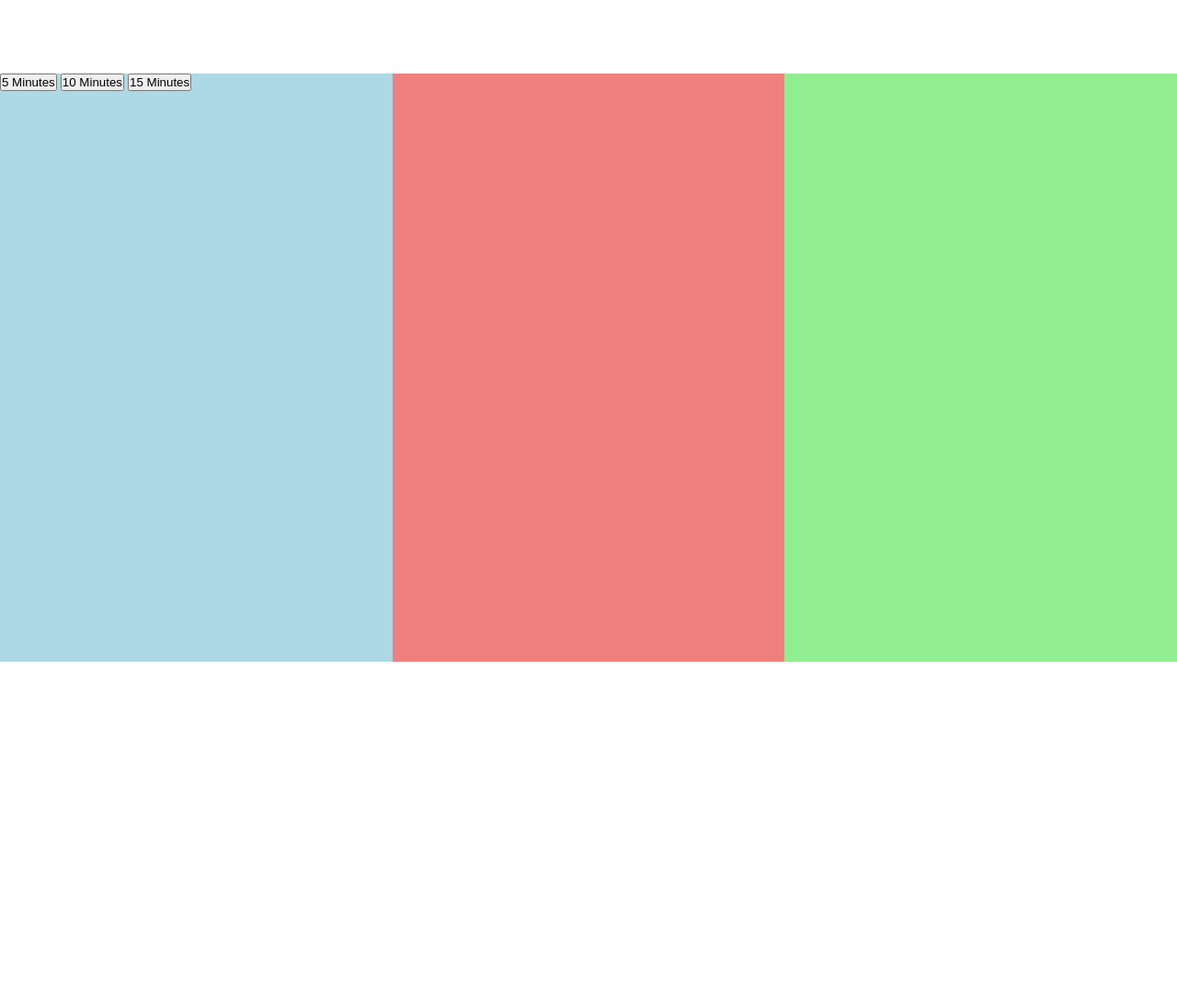
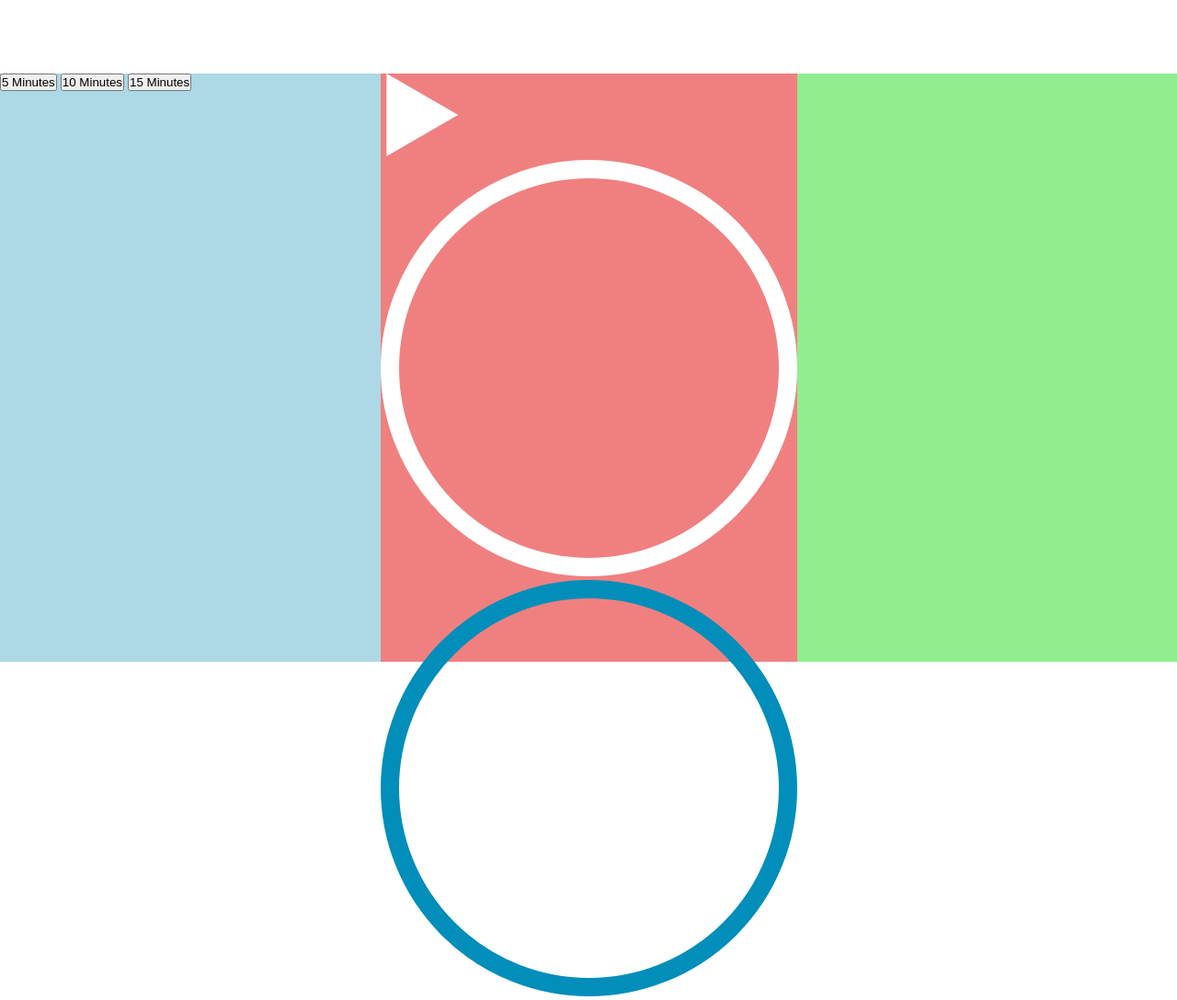
Before and after one commit to Tofthaslund/Meditation, a plain HTML site: page index.html in a window 1280 px wide. Shown: the whole page at 92% size. Before the commit the page ends 800 px from the top, so only its background shows below. Drawn offline with Linux system fonts and the light colour scheme.

Commit message:
added svg elements to the app

```diff
--- a/index.html
+++ b/index.html
@@ -11,11 +11,46 @@
 
     <div class="app">
         <div class="time-select">
-            <button>5 Minutes</button>
-            <button>10 Minutes</button>
-            <button>15 Minutes</button>
+            <button data-time="300">5 Minutes</button>
+            <button data-time="600">10 Minutes</button>
+            <button data-time="900">15 Minutes</button>
         </div>
-        <div class="player"></div>
+
+        <div class="player">
+            <audio class="song">
+                <source src="sounds/rain.mp3">
+            </audio>
+            <img src="svg/play.svg" alt="play" class="play">
+            <svg class="track-outline"
+            width="453"
+            height="453"
+            viewBox="0 0 453 453"
+            fill="none"
+            xmlns="http://www.w3.org/2000/svg">
+                <circle
+                cx="226.5"
+                cy="226.5"
+                r="216.5"
+                stroke="white"
+                stroke-width="20"/>
+                </svg>
+                <svg class="moving-outline"
+                width="453"
+                height="453"
+                viewBox="0 0 453 453"
+                fill="none"
+                xmlns="http://www.w3.org/2000/svg">
+                    <circle
+                    cx="226.5"
+                    cy="226.5"
+                    r="216.5"
+                    stroke="#018EBA"
+                    stroke-width="20"/>
+                    </svg>
+
+
+        </div>
+
         <div class="sound-picker"></div>
     </div>
 
```
Also changed, not shown: svg/beach.svg (added), svg/moving-outline.svg (added), svg/pause.svg (added), svg/play.svg (added), svg/rain.svg (added), svg/replay.svg (added), svg/track-outline.svg (added).
